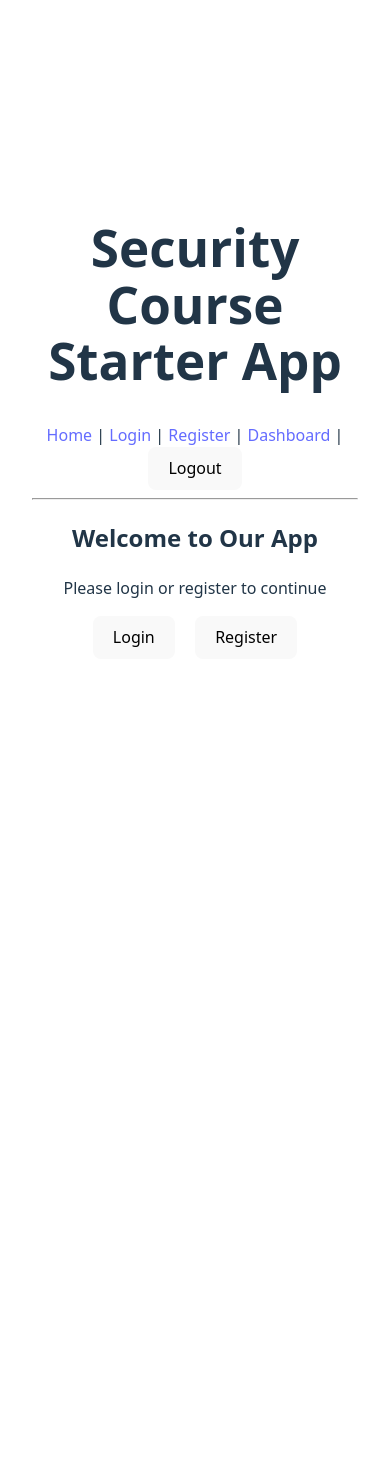
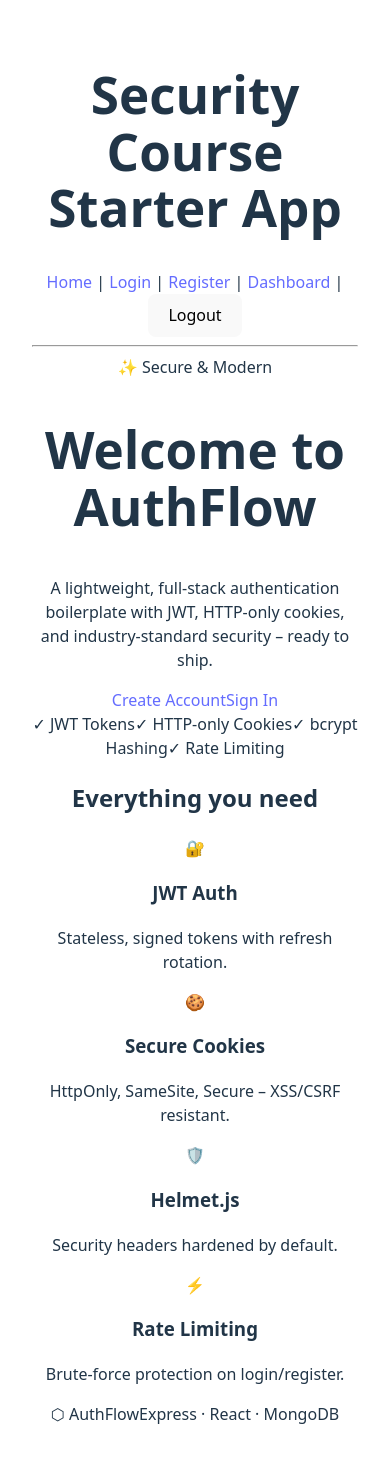
Before and after one commit to Mavine1/Node.js-Auth-JWT-cookies-CSRF-Cors-, a React (Vite) app in the folder client/: page / in a window 390 px wide. Before the commit the page ends 844 px from the top, so only its background shows below. Built offline with nearby package versions, Linux system fonts and the light colour scheme; no server answers.

Commit message:
wet telephone been camp death

```diff
--- a/client/src/pages/Home.tsx
+++ b/client/src/pages/Home.tsx
@@ -2,19 +2,67 @@ import { Link } from "react-router-dom";
 
 export default function Home() {
   return (
-    <div>
-      <h2>Welcome to Our App</h2>
-      <p>Please login or register to continue</p>
+    <div className="home">
+      {/* Hero Section */}
+      <section className="hero">
+        <div className="badge">
+          <span className="badge-dot" /> ✨ Secure & Modern
+        </div>
+        <h1>
+          Welcome to <span className="accent">AuthFlow</span>
+        </h1>
+        <p className="subtitle">
+          A lightweight, full‑stack authentication boilerplate with JWT,
+          HTTP‑only cookies, and industry‑standard security – ready to ship.
+        </p>
+        <div className="cta-group">
+          <Link to="/register" className="btn btn-primary">
+            Create Account
+          </Link>
+          <Link to="/login" className="btn btn-secondary">
+            Sign In
+          </Link>
+        </div>
+        <div className="trust-badges">
+          <span>✓ JWT Tokens</span>
+          <span>✓ HTTP‑only Cookies</span>
+          <span>✓ bcrypt Hashing</span>
+          <span>✓ Rate Limiting</span>
+        </div>
+      </section>
 
-      <div>
-        <Link to="/login">
-          <button>Login</button>
-        </Link>
-        <span style={{ margin: "0 10px" }}></span>
-        <Link to="/register">
-          <button>Register</button>
-        </Link>
-      </div>
+      {/* Simple feature highlights */}
+      <section className="features">
+        <h2>Everything you need</h2>
+        <div className="feature-grid">
+          <div className="feature-card">
+            <div className="emoji">🔐</div>
+            <h3>JWT Auth</h3>
+            <p>Stateless, signed tokens with refresh rotation.</p>
+          </div>
+          <div className="feature-card">
+            <div className="emoji">🍪</div>
+            <h3>Secure Cookies</h3>
+            <p>HttpOnly, SameSite, Secure – XSS/CSRF resistant.</p>
+          </div>
+          <div className="feature-card">
+            <div className="emoji">🛡️</div>
+            <h3>Helmet.js</h3>
+            <p>Security headers hardened by default.</p>
+          </div>
+          <div className="feature-card">
+            <div className="emoji">⚡</div>
+            <h3>Rate Limiting</h3>
+            <p>Brute‑force protection on login/register.</p>
+          </div>
+        </div>
+      </section>
+
+      {/* Footer */}
+      <footer className="footer">
+        <span>⬡ AuthFlow</span>
+        <span>Express · React · MongoDB</span>
+      </footer>
     </div>
   );
 }
```
Also changed, not shown: 1 other file (tests, documents, lock files or other folders).
